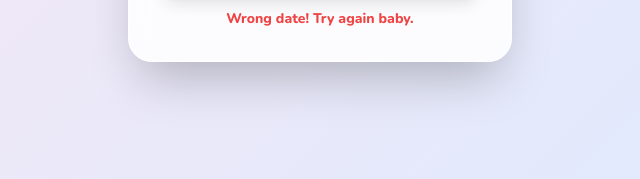
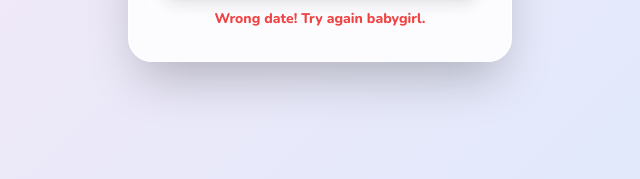
Before and after one commit to roseflex69/proposalforu, a plain HTML site: page index.html in a window 1280 px wide. Both pictures are taken after a click on the button "Unlock My Heart ❤️". Shown: the part 537-716 px from the top of the page, 320-960 px from the left. Drawn offline with nearby package versions, Linux system fonts and the light colour scheme.

Commit message:
Update index.html

```diff
--- a/index.html
+++ b/index.html
@@ -189,7 +189,7 @@
             <button onclick="checkPasscode()" class="w-full bg-gradient-to-r from-red-500 to-pink-500 text-white font-bold py-3 md:py-4 rounded-xl shadow-lg active:scale-95 transition transform">
                 Unlock My Heart ❤️
             </button>
-            <p id="error-msg" class="text-red-500 text-sm mt-3 hidden font-bold">Wrong date! Try again baby.</p>
+            <p id="error-msg" class="text-red-500 text-sm mt-3 hidden font-bold">Wrong date! Try again babygirl.</p>
         </div>
     </div>
 
@@ -296,7 +296,7 @@
                     <div class="letter">
                         <h3 class="font-bold text-red-500 mb-2">My Promise</h3>
                         <p class="text-xs text-gray-600 italic leading-relaxed">
-                            "I promise to love you when life is easy and when it's hard. I promise to be your biggest friend and your safe space. You are my everything from the day i met."
+                            "I promise to love you when life is easy and when it's hard. I promise to be your biggest friend and your safe space. You are my everything from the day i met. I love you baby "
                         </p>
                         <p class="text-xs text-blue-500 mt-2 font-bold">- Ranjeet</p>
                     </div>
@@ -387,9 +387,20 @@
         // --- LOVE MACHINE LOGIC ---
         const reasons = [
             "Your smile lights up my darkest days.",
-            "You make the best coffee/tea in the world.",
+            "You make me feel like the luckiest person alive.",
             "How you always know when I need a hug.",
             "Your kindness to strangers.",
+            "Our late night convo.",
+            "The way look at me melt my heart.",
+            "You accept me exactly as I am.",
+            "You are my safe place when the world gets loud.",
+            "Your voice.",
+            "Your eyes.",
+            "Your smile.",
+            "Your mole under your lips.",
+            "Your babyface.",
+            "The way walk.",
+            "I love everything about you.",
             "The way you laugh at my bad jokes.",
             "You support my dreams no matter what.",
             "You are my best friend.",
```
